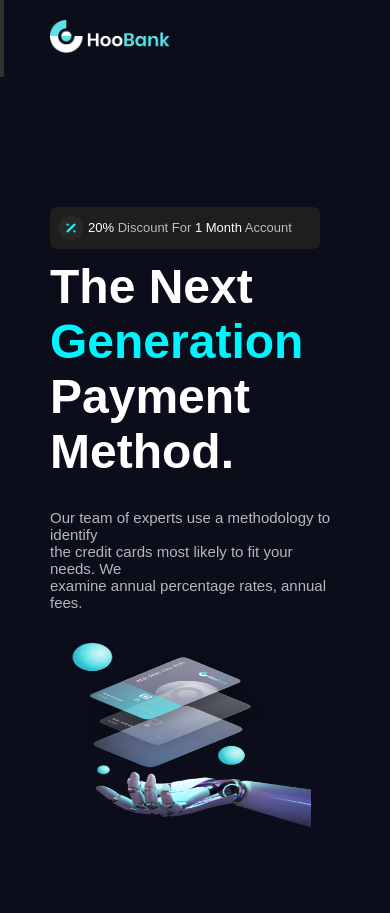
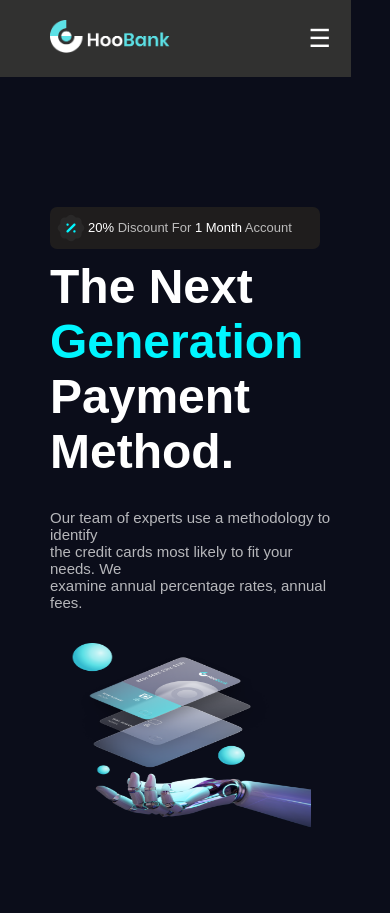
Before and after one commit to Andypraise/Hoobank, a plain HTML site: page index.html in a window 390 px wide. Shown: the top 913 px of the page. Drawn offline with Linux system fonts and the light colour scheme.

Commit message:
third commit

```diff
--- a/css/style.css
+++ b/css/style.css
@@ -45,7 +45,11 @@ body {
   font-family: 400;
   font-size: 16px;
 }
-
+.menu{
+  display: none;
+  font-size: 25px;
+  color: white;
+}
 /* styling main */
 
 .wrapper {
@@ -394,11 +398,15 @@ body {
     display: none;
   }
   .navbar{
-    width: 1%;
+    width: 90%;
   }
   .img img{
 width: 90%;
 height: 70%;
+  }
+  .menu{
+    display: block;
+    font-size: 25px;
   }
 
   .hero{
--- a/index.html
+++ b/index.html
@@ -19,6 +19,7 @@
           <li><a href="#feature">Features</a></li>
           <li><a href="#solution">Solution</a></li>
         </ul>
+        <div class="menu">&#9776;</div>
       </div>
     </nav>
     <main>
```
